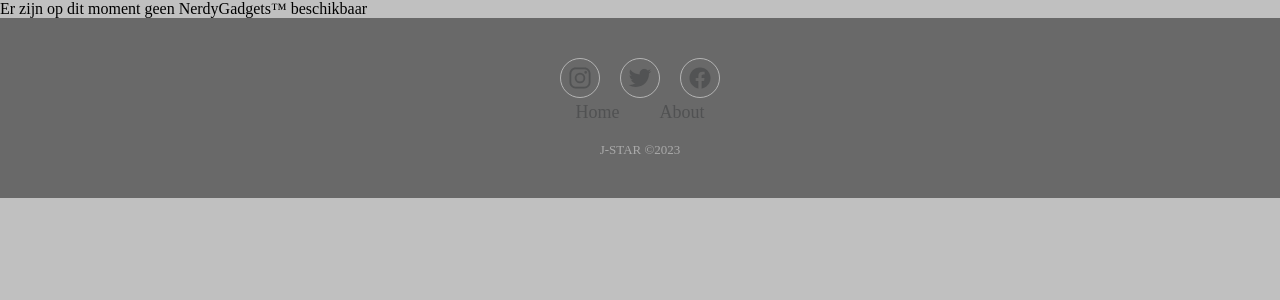
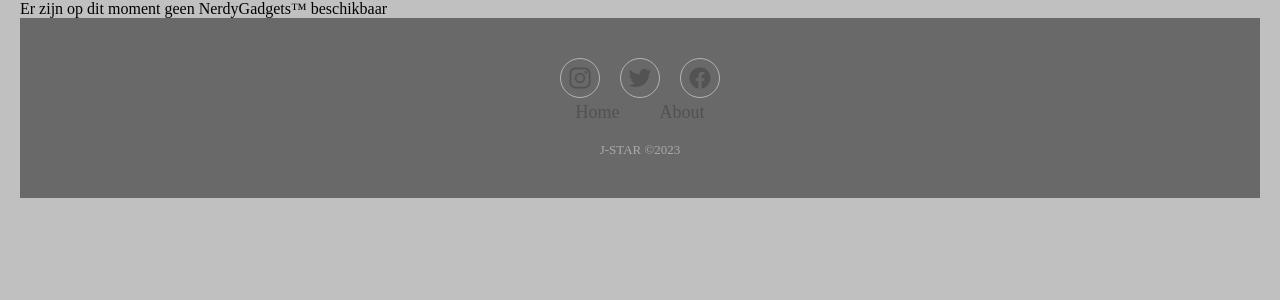
Before and after one commit to Ranz-ran/NerdyGadgetsBETA, a PHP site: page /overzicht.php in a window 1280 px wide. Shown: the top 300 px of the page. Run offline with PHP 8.4, Linux system fonts and the light colour scheme; data that the repository does not hold is empty.

Commit message:
bug fix 3

```diff
--- a/HetBestek/index.php
+++ b/HetBestek/index.php
@@ -20,11 +20,6 @@
     include("../header/header.php");
     ?>
 
-    <!--<div class="logo">
-        <a href="#">
-            <img src="../Img/IMG_1915.png" alt="Nerdy Gadgets Logo" class="logo">
-        </a>
-    </div>-->
 </div>
 
 <body>
--- a/HetBestek/style.css
+++ b/HetBestek/style.css
@@ -2,6 +2,8 @@ body {
     background-color: #C0C0C0 ;
     color: black;
     border-width: 5px ;
+    padding-left: 20px;
+    padding-right: 20px;
 }
 
 .aanbevolen{
```
Also changed, not shown: Algemeen/Hamburgers.css (line endings or trailing spaces).
